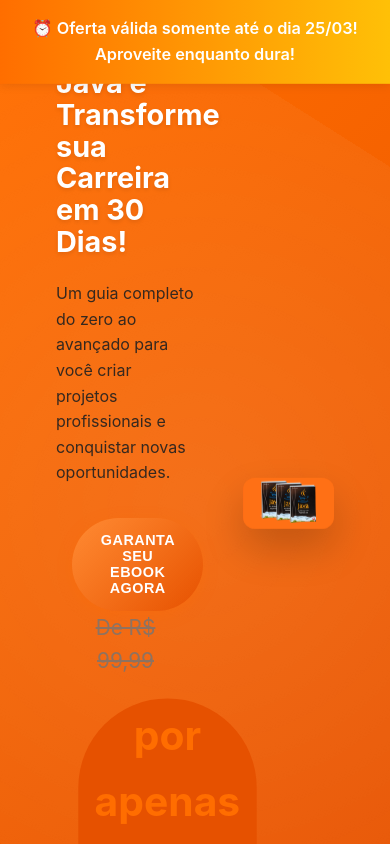
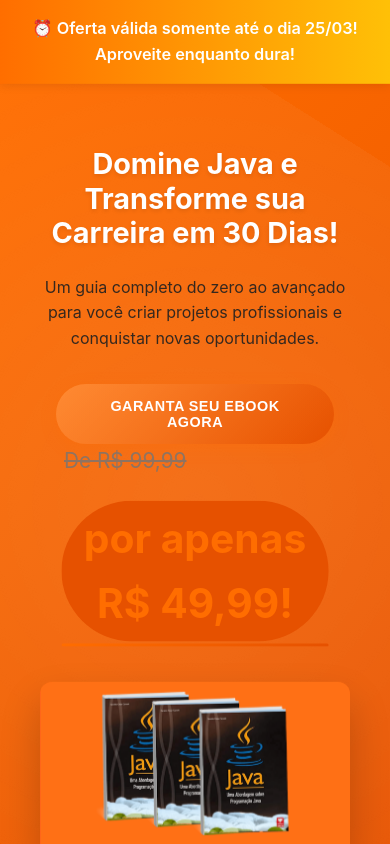
Before and after one commit to gabrielponde/landing-page-conversao, a Next.js app: page / in a window 390 px wide. Shown: the top 844 px of the page. Built offline with nearby package versions, Linux system fonts and the light colour scheme.

Commit message:
Ajustes no css

```diff
--- a/src/app/styles.css
+++ b/src/app/styles.css
@@ -1,4 +1,4 @@
-/* styles.css - Estilos Globais Modernos com fundo branco */
+/* styles.css - Estilos Globais Modernos  */
 :root {
   --primary: #FF6D00;       /* Laranja vibrante */
   --primary-dark: #E65100;  /* Laranja mais escuro */
@@ -17,6 +17,7 @@
   --gradient: linear-gradient(135deg, var(--primary) 0%, var(--primary-dark) 100%);
 }
 
+
 /* Ajustes específicos para Safari no iOS */
 @supports (-webkit-touch-callout: none) {
   .hero {
@@ -32,12 +33,17 @@
   box-sizing: border-box;
 }
 
+html {
+  -webkit-text-size-adjust: 100%; /* Previne ajuste de texto no iOS */
+}
+
 body {
   font-family: 'Inter', -apple-system, BlinkMacSystemFont, sans-serif;
   line-height: 1.6;
   color: var(--text);
-  background-color: var(--light); /* Fundo sempre branco */
+  background-color: var(--light);
   scroll-behavior: smooth;
+  overflow-x: hidden;
 }
 
 h1, h2, h3, h4 {
@@ -169,18 +175,17 @@ img {
 
 /* Hero Section - Com gradiente animado */
 .hero {
-  height: 100vh;
+  height: 100svh;
   min-height: -webkit-fill-available;
   max-height: 100dvh;
-  box-sizing: border-box;
   padding: 0;
+  margin: 0;
   background: var(--gradient);
   color: white;
   position: relative;
   overflow: hidden;
   display: flex;
-  align-items: center;
-  justify-content: center;
+  flex-direction: column;
 }
 
 .hero::before {
@@ -195,6 +200,7 @@ img {
   z-index: 0;
 }
 
+
 @keyframes rotate {
   from { transform: rotate(0deg); }
   to { transform: rotate(360deg); }
@@ -208,26 +214,29 @@ img {
 }
 
 .hero-content {
+  flex: 1;
   width: 100%;
   max-width: 1280px;
   margin: 0 auto;
-  padding: 0 2rem;
   display: flex;
+  flex-direction: column;
+  justify-content: safe center;
   align-items: center;
-  justify-content: space-between;
-  gap: 3rem;
+  padding: max(env(safe-area-inset-top), 1rem) 1.5rem max(env(safe-area-inset-bottom), 1rem);
   position: relative;
   z-index: 1;
-  padding-top: constant(safe-area-inset-top); /* Para versões antigas */
-  padding-top: env(safe-area-inset-top); /* Para versões novas */
-  padding-bottom: constant(safe-area-inset-bottom);
-  padding-bottom: env(safe-area-inset-bottom);
+  gap: 2rem;
 }
 
+
 .hero-text {
-  flex: 1;
+  width: 100%;
+  text-align: center;
   animation: fadeInUp 0.8s ease-out;
+  position: relative;
+  z-index: 1;
 }
+
 
 @keyframes fadeInUp {
   from { opacity: 0; transform: translateY(20px); }
@@ -235,18 +244,20 @@ img {
 }
 
 .hero h1 {
-  font-size: clamp(2rem, 5vw, 3.5rem);
+  font-size: clamp(1.75rem, 5vw, 3rem);
   margin-bottom: 1.5rem;
   color: white;
-  line-height: 1.1;
+  line-height: 1.2;
   text-shadow: 0 2px 4px rgba(0, 0, 0, 0.1);
 }
 
 .subheading {
-  font-size: 1.25rem;
+  font-size: clamp(1rem, 3vw, 1.25rem);
   margin-bottom: 2rem;
   opacity: 0.9;
   max-width: 600px;
+  margin-left: auto;
+  margin-right: auto;
 }
 
 .price-details {
@@ -288,13 +299,24 @@ img {
   100% { transform: translateY(0px); }
 }
 
+.hero-image {
+  width: 100%;
+  max-width: 500px;
+  display: flex;
+  justify-content: center;
+  align-items: center;
+  animation: float 6s ease-in-out infinite;
+}
+
 .ebook-image {
-  max-height: 450px;
+  width: 100%;
+  max-height: min(60vh, 450px);
   border-radius: 12px;
   box-shadow: 0 20px 40px rgba(0, 0, 0, 0.2);
   transition: var(--transition);
-  transform-style: preserve-3d;
+  object-fit: contain;
 }
+
 
 .ebook-image:hover {
   transform: scale(1.05) rotateY(10deg);
@@ -909,18 +931,16 @@ section h2::after {
 
 @media (max-width: 768px) {
   .hero-content {
-    flex-direction: row;
-    gap: 3rem;
-    padding: 0 2rem;
+    flex-direction: column;
+    padding: max(env(safe-area-inset-top), 1rem) 1rem max(env(safe-area-inset-bottom), 1rem);
   }
 
-  .hero-text {
-    text-align: left;
-    width: 50%;
+  .hero-text, .hero-image {
+    width: 100%;
   }
 
-  .hero-image {
-    width: 50%;
+  .ebook-image {
+    max-height: 50vh;
   }
 
   .price-details {
@@ -1016,7 +1036,7 @@ section h2::after {
   }
 }
 
-/* Animações extras */
+/* Animações */
 @keyframes fadeInUp {
   from { opacity: 0; transform: translateY(20px); }
   to { opacity: 1; transform: translateY(0); }
@@ -1043,6 +1063,53 @@ section h2::after {
   to { box-shadow: 0 0 20px rgba(255, 109, 0, 0.8); }
 }
 
+/* Ajustes específicos para iPhone em landscape */
+@media screen and (orientation: landscape) and (max-height: 600px) {
+  .hero {
+    height: auto;
+    min-height: 100svh;
+  }
+
+  .hero-content {
+    flex-direction: row;
+    align-items: center;
+    padding-top: 3rem;
+    padding-bottom: 3rem;
+  }
+
+  .hero-text, .hero-image {
+    flex: 1;
+  }
+
+  .ebook-image {
+    max-height: 60vh;
+  }
+}
+
+/* Correção para Safari < 15.4 */
+@supports not (height: 100svh) {
+  .hero {
+    height: -webkit-fill-available;
+  }
+}
+
+/* Ajustes para telas muito pequenas */
+@media (max-height: 600px) {
+  .hero h1 {
+    font-size: 1.5rem !important;
+    margin-bottom: 1rem !important;
+  }
+
+  .subheading {
+    font-size: 0.9rem !important;
+    margin-bottom: 1rem !important;
+  }
+
+  .ebook-image {
+    max-height: 40vh !important;
+  }
+}
+
 /* Tooltip para informações adicionais */
 .tooltip {
   position: relative;
```
